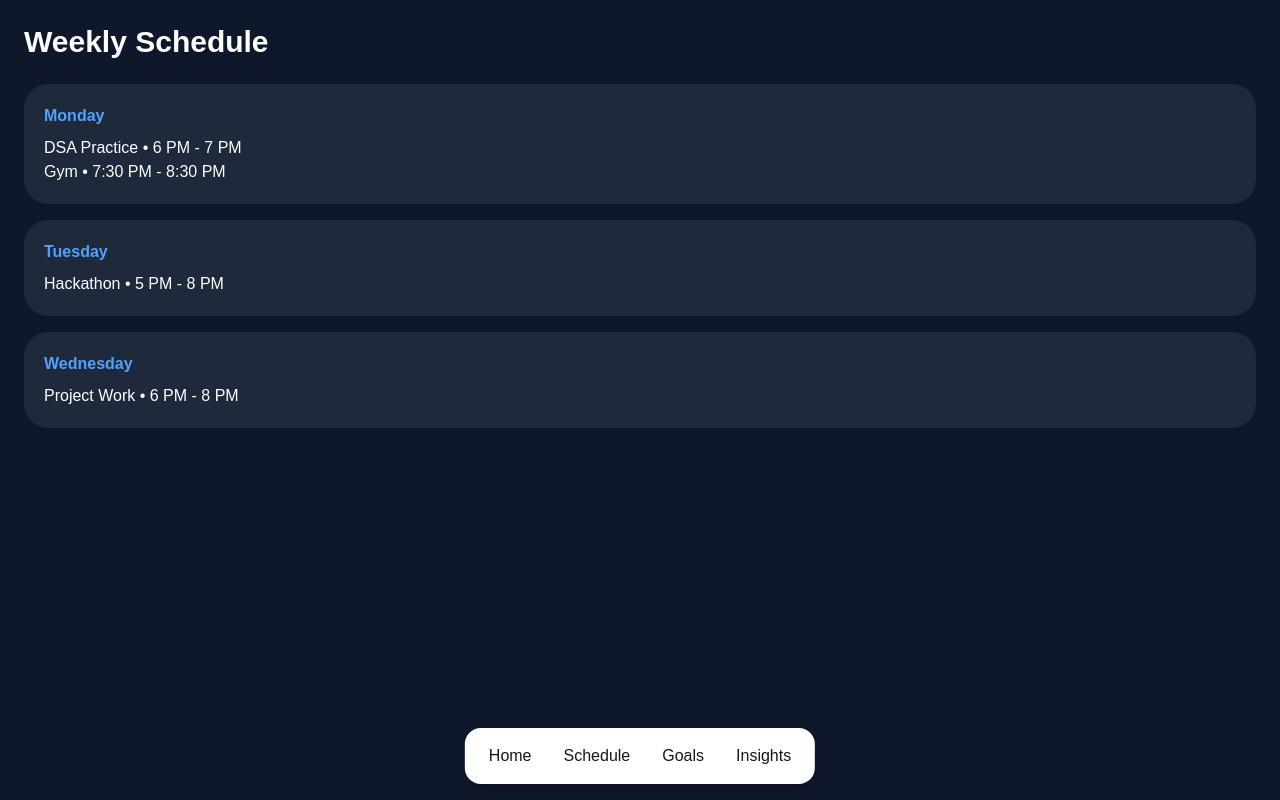
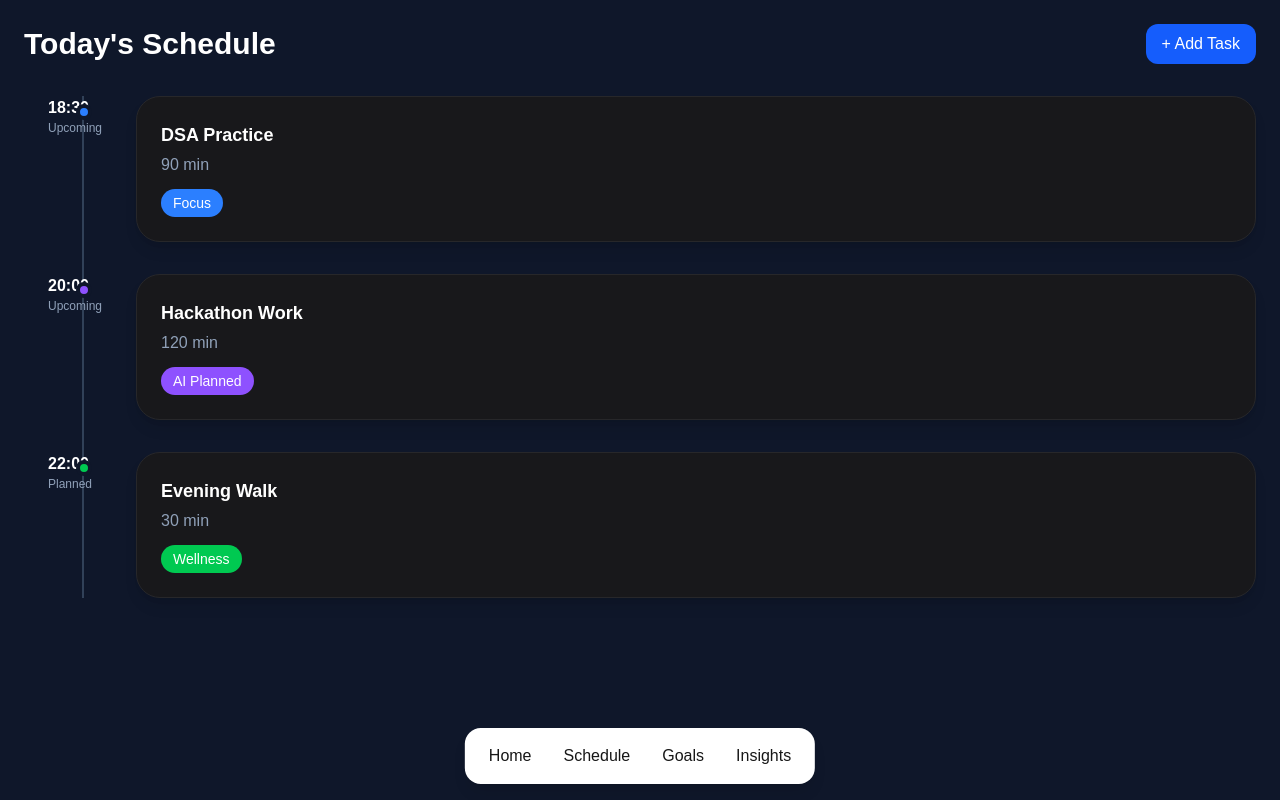
Before and after one commit to jhanvibhat2611/ai-scheduler, a Next.js app in the folder frontend/: page /schedule in a window 1280 px wide. Built offline with nearby package versions, Linux system fonts and the light colour scheme.

Commit message:
Add Yumee AI companion panel

```diff
--- a/frontend/app/goals/page.tsx
+++ b/frontend/app/goals/page.tsx
@@ -1,63 +1,55 @@
+import Card from "../../components/Card";
+
 export default function GoalsPage() {
   return (
     <main className="min-h-screen bg-[#0F172A] text-white p-6 pb-24">
-
       <h1 className="text-3xl font-bold mb-6">
-        Goal Journey
+        Goals
       </h1>
 
       <div className="space-y-4">
 
-        <div className="bg-[#1E293B] p-5 rounded-3xl">
-          <div className="flex justify-between mb-2">
-            <h2 className="font-semibold">
+        <Card>
+          <h2 className="text-xl font-semibold">
             Morgan Stanley Internship
           </h2>
 
-            <span className="text-blue-400">
-              70%
-            </span>
+          <p className="text-slate-400 mt-2">
+            Complete DSA and interview preparation.
+          </p>
+
+          <div className="mt-4">
+            <div className="bg-slate-700 rounded-full h-3">
+              <div className="bg-blue-500 h-3 rounded-full w-[65%]"></div>
             </div>
 
-          <div className="w-full bg-[#334155] h-3 rounded-full">
-            <div className="bg-blue-500 h-3 rounded-full w-[70%]" />
+            <p className="mt-2 text-sm text-slate-400">
+              65% Complete
+            </p>
           </div>
-        </div>
+        </Card>
 
-        <div className="bg-[#1E293B] p-5 rounded-3xl">
-          <div className="flex justify-between mb-2">
-            <h2 className="font-semibold">
+        <Card>
+          <h2 className="text-xl font-semibold">
             Fitness Journey
           </h2>
 
-            <span className="text-blue-400">
-              55%
-            </span>
+          <p className="text-slate-400 mt-2">
+            Reach target weight and improve consistency.
+          </p>
+
+          <div className="mt-4">
+            <div className="bg-slate-700 rounded-full h-3">
+              <div className="bg-green-500 h-3 rounded-full w-[40%]"></div>
             </div>
 
-          <div className="w-full bg-[#334155] h-3 rounded-full">
-            <div className="bg-blue-500 h-3 rounded-full w-[55%]" />
+            <p className="mt-2 text-sm text-slate-400">
+              40% Complete
+            </p>
           </div>
-        </div>
-
-        <div className="bg-[#1E293B] p-5 rounded-3xl">
-          <div className="flex justify-between mb-2">
-            <h2 className="font-semibold">
-              Hackathon Project
-            </h2>
-
-            <span className="text-blue-400">
-              40%
-            </span>
-          </div>
-
-          <div className="w-full bg-[#334155] h-3 rounded-full">
-            <div className="bg-blue-500 h-3 rounded-full w-[40%]" />
-          </div>
-        </div>
+        </Card>
 
       </div>
-
     </main>
   );
 }
--- a/frontend/app/insights/page.tsx
+++ b/frontend/app/insights/page.tsx
@@ -1,31 +1,46 @@
+import Card from "../../components/Card";
+
 export default function InsightsPage() {
   return (
     <main className="min-h-screen bg-[#0F172A] text-white p-6 pb-24">
-
       <h1 className="text-3xl font-bold mb-6">
-        Patterns I've Learned
+        Productivity Insights
       </h1>
 
       <div className="space-y-4">
 
-        <div className="bg-[#1E293B] p-5 rounded-3xl">
-          You focus best between 6 PM and 9 PM.
-        </div>
+        <Card>
+          <h2 className="text-xl font-semibold">
+            Completion Rate
+          </h2>
 
-        <div className="bg-[#1E293B] p-5 rounded-3xl">
-          Workouts increase task completion by 80%.
-        </div>
+          <p className="text-5xl font-bold text-blue-400 mt-4">
+            78%
+          </p>
+        </Card>
 
-        <div className="bg-[#1E293B] p-5 rounded-3xl">
-          DSA is your most consistent habit.
-        </div>
+        <Card>
+          <h2 className="text-xl font-semibold">
+            Best Productivity Window
+          </h2>
 
-        <div className="bg-[#1E293B] p-5 rounded-3xl">
-          You tend to postpone tasks scheduled before 10 AM.
-        </div>
+          <p className="text-slate-300 mt-3">
+            4 PM - 7 PM
+          </p>
+        </Card>
+
+        <Card>
+          <h2 className="text-xl font-semibold">
+            Yumee Observation
+          </h2>
+
+          <p className="text-slate-300 mt-3">
+            You tend to complete deep work tasks
+            more consistently after physical activity.
+          </p>
+        </Card>
 
       </div>
-
     </main>
   );
 }
--- a/frontend/app/page.tsx
+++ b/frontend/app/page.tsx
@@ -3,6 +3,7 @@ import ProgressRing from "../components/ProgressRing";
 import Card from "../components/Card";
 import FloatingYumee from "../components/FloatingYumee";
 import QuickActions from "../components/QuickActions";
+import YumeePanel from "../components/YumeePanel";
 
 export default function Home() {
   return (
@@ -105,6 +106,7 @@ export default function Home() {
         </p>
       </Card>
 
+      <YumeePanel />
       <FloatingYumee />
     </main>
   );
--- a/frontend/app/schedule/page.tsx
+++ b/frontend/app/schedule/page.tsx
@@ -1,40 +1,108 @@
+import Card from "../../components/Card";
+
 export default function SchedulePage() {
   return (
     <main className="min-h-screen bg-[#0F172A] text-white p-6 pb-24">
+      <div className="flex justify-between items-center mb-8">
+        <h1 className="text-3xl font-bold">
+          Today's Schedule
+        </h1>
 
-      <h1 className="text-3xl font-bold mb-6">
-        Weekly Schedule
-      </h1>
+        <button className="bg-blue-600 px-4 py-2 rounded-xl">
+          + Add Task
+        </button>
+      </div>
 
-      <div className="space-y-4">
+      <div className="relative ml-6">
 
-        <div className="bg-[#1E293B] p-5 rounded-3xl">
-          <h2 className="font-bold text-blue-400 mb-2">
-            Monday
-          </h2>
+        {/* Vertical Line */}
+        <div className="absolute left-[34px] top-0 bottom-0 w-[2px] bg-slate-700" />
 
-          <p>DSA Practice • 6 PM - 7 PM</p>
-          <p>Gym • 7:30 PM - 8:30 PM</p>
+        {/* Task 1 */}
+        <div className="flex gap-6 mb-8 relative">
+          <div className="w-16">
+            <p className="font-semibold">18:30</p>
+            <p className="text-xs text-slate-400">
+              Upcoming
+            </p>
+          </div>
+
+          <div className="absolute left-[28px] top-2 w-4 h-4 rounded-full bg-blue-500 border-4 border-[#0F172A]" />
+
+          <div className="flex-1">
+            <Card>
+              <h2 className="font-semibold text-lg">
+                DSA Practice
+              </h2>
+
+              <p className="text-slate-400 mt-1">
+                90 min
+              </p>
+
+              <span className="inline-block mt-3 bg-blue-500 px-3 py-1 rounded-full text-sm">
+                Focus
+              </span>
+            </Card>
+          </div>
         </div>
 
-        <div className="bg-[#1E293B] p-5 rounded-3xl">
-          <h2 className="font-bold text-blue-400 mb-2">
-            Tuesday
-          </h2>
+        {/* Task 2 */}
+        <div className="flex gap-6 mb-8 relative">
+          <div className="w-16">
+            <p className="font-semibold">20:00</p>
+            <p className="text-xs text-slate-400">
+              Upcoming
+            </p>
+          </div>
 
-          <p>Hackathon • 5 PM - 8 PM</p>
+          <div className="absolute left-[28px] top-2 w-4 h-4 rounded-full bg-violet-500 border-4 border-[#0F172A]" />
+
+          <div className="flex-1">
+            <Card>
+              <h2 className="font-semibold text-lg">
+                Hackathon Work
+              </h2>
+
+              <p className="text-slate-400 mt-1">
+                120 min
+              </p>
+
+              <span className="inline-block mt-3 bg-violet-500 px-3 py-1 rounded-full text-sm">
+                AI Planned
+              </span>
+            </Card>
+          </div>
         </div>
 
-        <div className="bg-[#1E293B] p-5 rounded-3xl">
-          <h2 className="font-bold text-blue-400 mb-2">
-            Wednesday
-          </h2>
+        {/* Task 3 */}
+        <div className="flex gap-6 relative">
+          <div className="w-16">
+            <p className="font-semibold">22:00</p>
+            <p className="text-xs text-slate-400">
+              Planned
+            </p>
+          </div>
 
-          <p>Project Work • 6 PM - 8 PM</p>
+          <div className="absolute left-[28px] top-2 w-4 h-4 rounded-full bg-green-500 border-4 border-[#0F172A]" />
+
+          <div className="flex-1">
+            <Card>
+              <h2 className="font-semibold text-lg">
+                Evening Walk
+              </h2>
+
+              <p className="text-slate-400 mt-1">
+                30 min
+              </p>
+
+              <span className="inline-block mt-3 bg-green-500 px-3 py-1 rounded-full text-sm">
+                Wellness
+              </span>
+            </Card>
+          </div>
         </div>
 
       </div>
-
     </main>
   );
 }
--- /dev/null
+++ b/frontend/components/YumeePanel.tsx
@@ -0,0 +1,58 @@
+export default function YumeePanel() {
+  return (
+    <div className="
+      fixed
+      right-6
+      bottom-28
+      w-80
+      bg-[#1E293B]
+      rounded-3xl
+      p-5
+      shadow-xl
+      border
+      border-slate-700
+    ">
+      <h2 className="text-xl font-bold text-white">
+        Yumee ✨
+      </h2>
+
+      <p className="text-slate-400 mt-1">
+        AI Productivity Companion
+      </p>
+
+      <div className="bg-[#0F172A] rounded-2xl p-4 mt-4">
+        <p className="text-white">
+          Hey Jhanvi 👋
+        </p>
+
+        <p className="text-slate-300 mt-3">
+          You have 1 pending task from yesterday.
+        </p>
+
+        <p className="text-slate-300 mt-2">
+          Want me to reschedule it?
+        </p>
+      </div>
+
+      <button className="
+        w-full
+        mt-4
+        bg-blue-600
+        py-3
+        rounded-xl
+      ">
+        Yes, Reschedule
+      </button>
+
+      <button className="
+        w-full
+        mt-2
+        bg-slate-700
+        py-3
+        rounded-xl
+      ">
+        Maybe Later
+      </button>
+    </div>
+  );
+}
```
Lines whose indentation alone changed are shown as unchanged.
